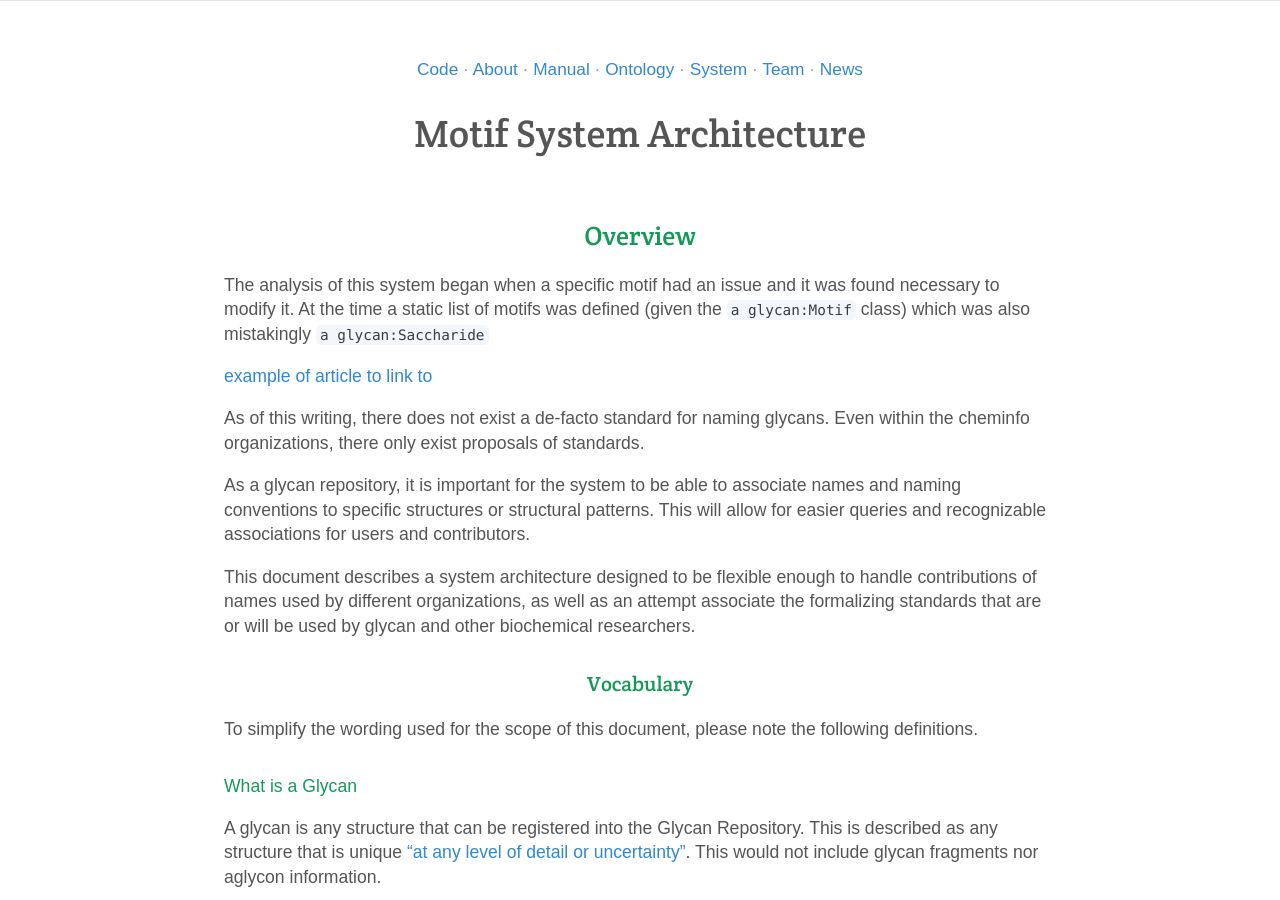
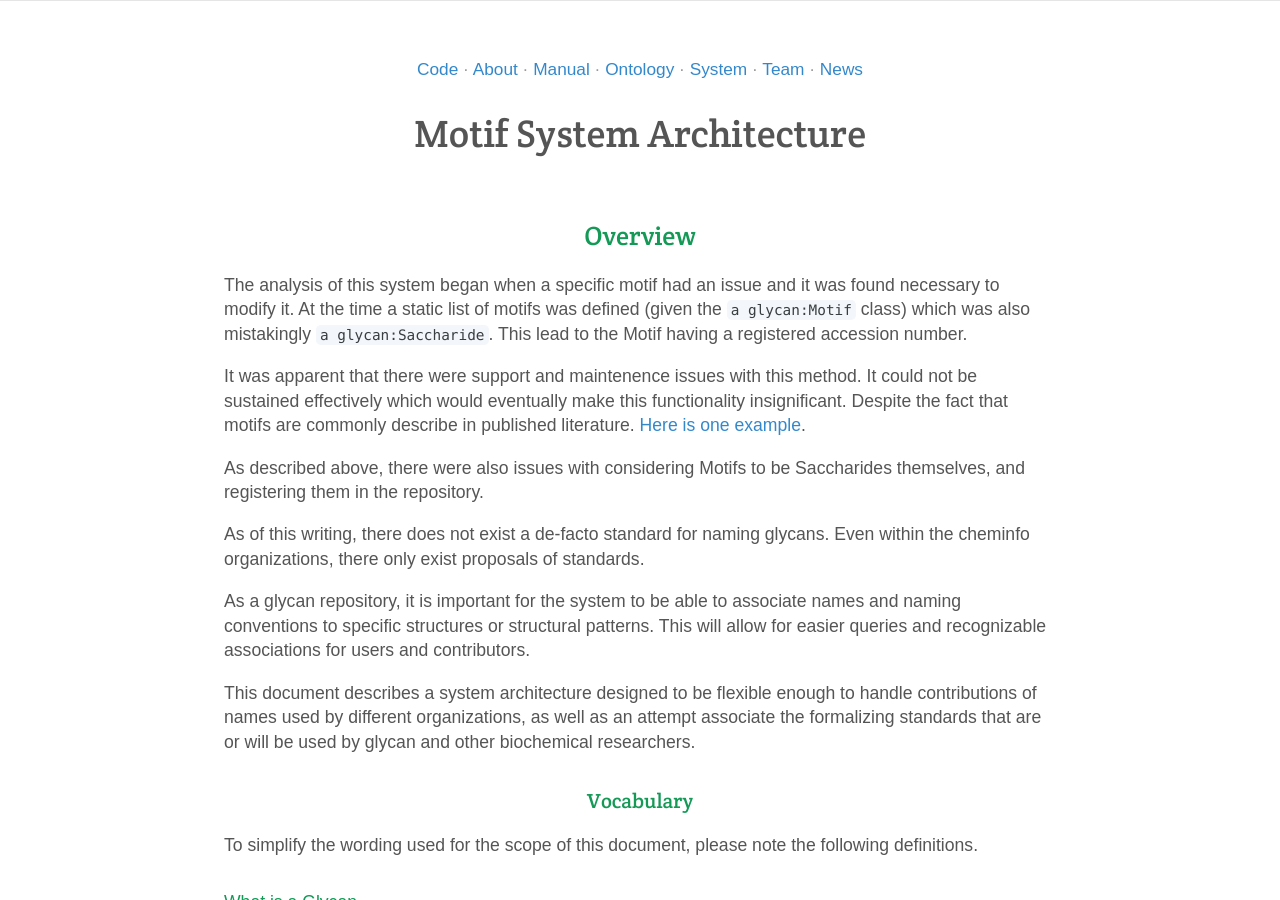
Before and after one commit to glytoucan/glytoucan, a Jekyll site: the page built from system/motif.md, in a window 1280 px wide and 900 px high. Built offline with Jekyll 4.4.1, drawn with Linux system fonts in a browser that asks for light colours; nearby versions of some CDN libraries.

Commit message:
motif changes

````diff
--- a/system/motif.md
+++ b/system/motif.md
@@ -5,9 +5,11 @@ layout: default
 
 ## Overview
 
-The analysis of this system began when a specific motif had an issue and it was found necessary to modify it.  At the time a static list of motifs was defined (given the ``` a glycan:Motif ``` class) which was also mistakingly ``` a glycan:Saccharide ```
+The analysis of this system began when a specific motif had an issue and it was found necessary to modify it.  At the time a static list of motifs was defined (given the ``` a glycan:Motif ``` class) which was also mistakingly ``` a glycan:Saccharide ```.  This lead to the Motif having a registered accession number.
 
-[example of article to link to](http://www.ncbi.nlm.nih.gov/pubmed/15535969)
+It was apparent that there were support and maintenence issues with this method.  It could not be sustained effectively which would eventually make this functionality insignificant.  Despite the fact that motifs are commonly describe in published literature.  [Here is one example](http://www.ncbi.nlm.nih.gov/pubmed/15535969).
+
+As described above, there were also issues with considering Motifs to be Saccharides themselves, and registering them in the repository.
 
 
 As of this writing, there does not exist a de-facto standard for naming glycans.  Even within the cheminfo organizations, there only exist proposals of standards.
````
